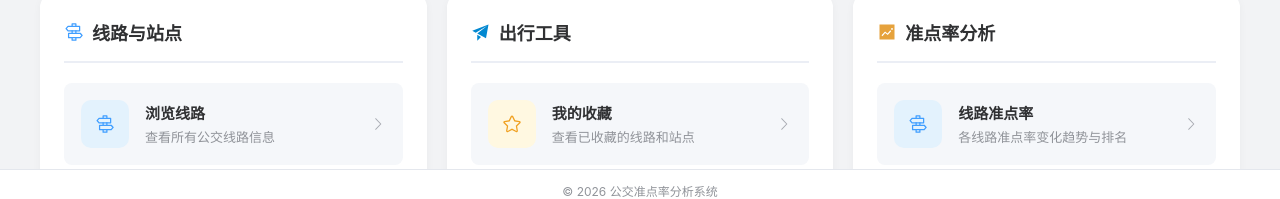
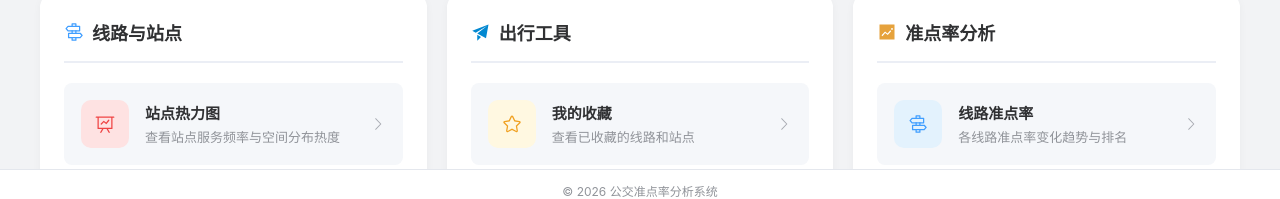
Before and after one commit to ltj5878/gtfs_new, a Vue app in the folder frontend/: page / in a window 1280 px wide. Shown: the part 571-770 px from the top of the page. Built offline with nearby package versions, Linux system fonts and the light colour scheme; no server answers; sample sign-in values are in the browser's storage.

Commit message:
主页入口修改

```diff
--- a/frontend/src/i18n/en.js
+++ b/frontend/src/i18n/en.js
@@ -113,6 +113,12 @@ export default {
     browseRoutesDesc: 'View all transit route information',
     findStops: 'Find Stops',
     findStopsDesc: 'Search and locate transit stops',
+    stopHeatmap: 'Stop Heatmap',
+    stopHeatmapDesc: 'View stop service density and spatial hotspots',
+    vehiclePlayback: 'Vehicle Playback',
+    vehiclePlaybackDesc: 'Replay vehicle traces and historical operations',
+    routeSchedule: 'Schedule Analysis',
+    routeScheduleDesc: 'Analyze route operating windows and service hours',
     mapView: 'Map View',
     mapViewDesc: 'View routes and stops on the map',
     travelTools: 'Travel Tools',
--- a/frontend/src/i18n/zh-CN.js
+++ b/frontend/src/i18n/zh-CN.js
@@ -118,6 +118,12 @@ export default {
     browseRoutesDesc: '查看所有公交线路信息',
     findStops: '查找站点',
     findStopsDesc: '搜索和定位公交站点',
+    stopHeatmap: '站点热力图',
+    stopHeatmapDesc: '查看站点服务频率与空间分布热度',
+    vehiclePlayback: '历史回放',
+    vehiclePlaybackDesc: '回放车辆轨迹与历史运行过程',
+    routeSchedule: '运营时间分析',
+    routeScheduleDesc: '分析线路运营时段与服务覆盖时间',
     mapView: '地图视图',
     mapViewDesc: '在地图上查看线路和站点',
     travelTools: '出行工具',
--- a/frontend/src/views/Home.vue
+++ b/frontend/src/views/Home.vue
@@ -35,24 +35,24 @@
               <span class="feature-title">{{ $t('home.routesAndStops') }}</span>
             </div>
             <div class="feature-content">
-              <div class="feature-item" @click="$router.push('/routes')">
-                <div class="feature-item-icon" style="background-color: #e3f2fd;">
-                  <el-icon :size="20" color="#409eff"><Guide /></el-icon>
+              <div class="feature-item" @click="$router.push('/heatmap')">
+                <div class="feature-item-icon" style="background-color: #fee2e2;">
+                  <el-icon :size="20" color="#ef4444"><DataLine /></el-icon>
                 </div>
                 <div class="feature-item-text">
-                  <div class="feature-item-title">{{ $t('home.browseRoutes') }}</div>
-                  <div class="feature-item-desc">{{ $t('home.browseRoutesDesc') }}</div>
+                  <div class="feature-item-title">{{ $t('home.stopHeatmap') }}</div>
+                  <div class="feature-item-desc">{{ $t('home.stopHeatmapDesc') }}</div>
                 </div>
                 <el-icon class="feature-item-arrow"><ArrowRight /></el-icon>
               </div>
 
-              <div class="feature-item" @click="$router.push('/stops')">
+              <div class="feature-item" @click="$router.push('/playback')">
                 <div class="feature-item-icon" style="background-color: #e8f5e9;">
-                  <el-icon :size="20" color="#67c23a"><Location /></el-icon>
+                  <el-icon :size="20" color="#16a34a"><Timer /></el-icon>
                 </div>
                 <div class="feature-item-text">
-                  <div class="feature-item-title">{{ $t('home.findStops') }}</div>
-                  <div class="feature-item-desc">{{ $t('home.findStopsDesc') }}</div>
+                  <div class="feature-item-title">{{ $t('home.vehiclePlayback') }}</div>
+                  <div class="feature-item-desc">{{ $t('home.vehiclePlaybackDesc') }}</div>
                 </div>
                 <el-icon class="feature-item-arrow"><ArrowRight /></el-icon>
               </div>
@@ -64,6 +64,17 @@
                 <div class="feature-item-text">
                   <div class="feature-item-title">{{ $t('home.mapView') }}</div>
                   <div class="feature-item-desc">{{ $t('home.mapViewDesc') }}</div>
+                </div>
+                <el-icon class="feature-item-arrow"><ArrowRight /></el-icon>
+              </div>
+
+              <div class="feature-item" @click="$router.push('/schedule')">
+                <div class="feature-item-icon" style="background-color: #ede9fe;">
+                  <el-icon :size="20" color="#7c3aed"><Timer /></el-icon>
+                </div>
+                <div class="feature-item-text">
+                  <div class="feature-item-title">{{ $t('home.routeSchedule') }}</div>
+                  <div class="feature-item-desc">{{ $t('home.routeScheduleDesc') }}</div>
                 </div>
                 <el-icon class="feature-item-arrow"><ArrowRight /></el-icon>
               </div>
```
